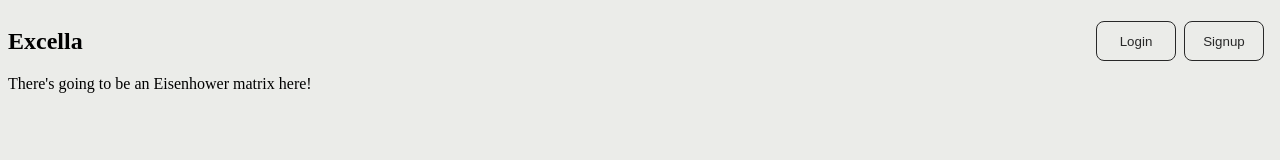
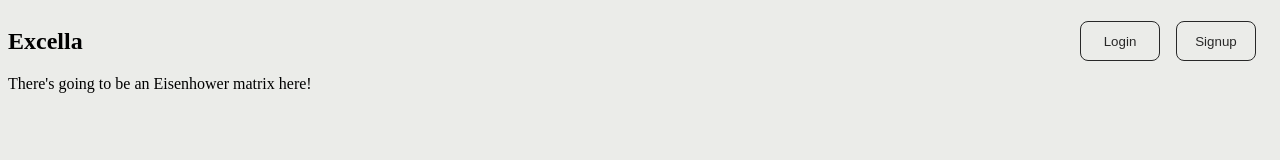
Before and after one commit to AshisPatel/excella, a React (Create React App) app in the folder client/: page /EisenhowerMatrix in a window 1280 px wide. Shown: the top 160 px of the page. Built offline with nearby package versions, Linux system fonts and the light colour scheme.

Commit message:
Remove bootstrap utilities

```diff
--- a/client/src/components/Nav/index.js
+++ b/client/src/components/Nav/index.js
@@ -13,10 +13,10 @@ const Nav = (props) => {
     const { setShowLogin, setShowSignup } = props;
 
     return (
-        <nav className='d-flex justify-content-between'>
+        <nav id='top-nav'>
             <h1>Excella</h1>
 
-            <div className='d-flex justify-content-between my-auto'>
+            <div className='btn-container'>
                 {loggedIn ?
                     <button
                         className='nav-btn'
@@ -27,13 +27,13 @@ const Nav = (props) => {
                     :
                     <>
                         <button
-                            className='me-2 nav-btn'
+                            className='nav-btn'
                             onClick={() => setShowLogin(true)}
                         >
                             Login
                         </button>
                         <button
-                            className='me-2 nav-btn'
+                            className='nav-btn'
                             onClick={() => setShowSignup(true)}
                         >
                             Signup
--- a/client/src/components/Nav/style.css
+++ b/client/src/components/Nav/style.css
@@ -1,9 +1,29 @@
+#top-nav {
+  display: -webkit-box;
+  display: -ms-flexbox;
+  display: flex;
+  -webkit-box-pack: justify;
+      -ms-flex-pack: justify;
+          justify-content: space-between;
+}
+
+#top-nav .btn-container {
+  display: -webkit-box;
+  display: -ms-flexbox;
+  display: flex;
+  -webkit-box-pack: justify;
+      -ms-flex-pack: justify;
+          justify-content: space-between;
+  margin: auto 0 auto 0;
+}
+
 .nav-btn {
   color: #282828;
   background: transparent;
   border: 1px solid #282828;
   border-radius: 0.5rem;
   height: 2.5rem;
+  margin-right: 1rem;
   width: 5rem;
   -webkit-transition: background-color 0.2s linear, color 0.2s linear;
   transition: background-color 0.2s linear, color 0.2s linear;
--- a/client/src/components/Nav/style.scss
+++ b/client/src/components/Nav/style.scss
@@ -9,6 +9,16 @@ $blue: #008F8F;
 $green: #23955A;
 $purple: #8700F5;
 
+#top-nav {
+    display: flex;
+    justify-content:  space-between;
+
+    & .btn-container {
+        display: flex;
+        justify-content: space-between;
+        margin: auto 0 auto 0;
+    }
+  }
 
 .nav-btn {
     color: $black;
@@ -16,6 +26,7 @@ $purple: #8700F5;
     border: 1px solid $black;
     border-radius: 0.5rem;
     height: 2.5rem;
+    margin-right: 1rem;
     width: 5rem;
     transition: background-color 0.2s linear, color 0.2s linear;
 
```
Also changed, not shown: 1 other file (tests, documents, lock files or other folders).
